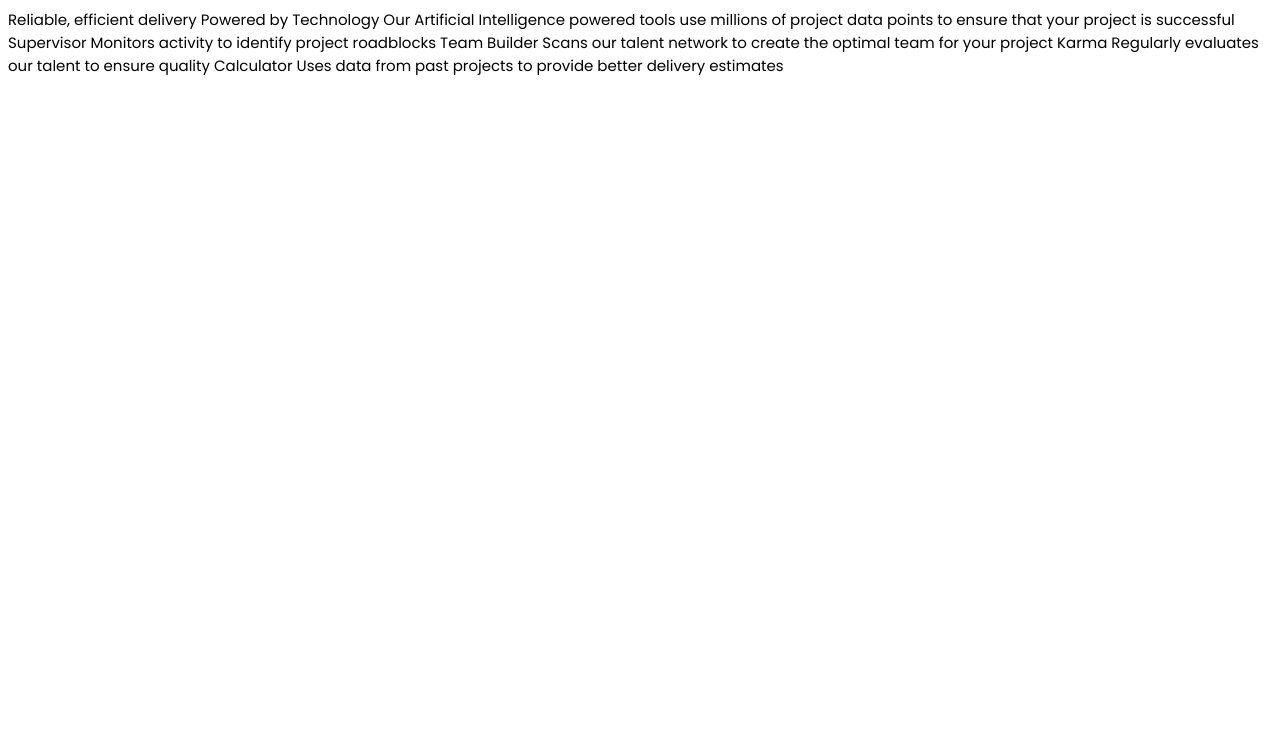
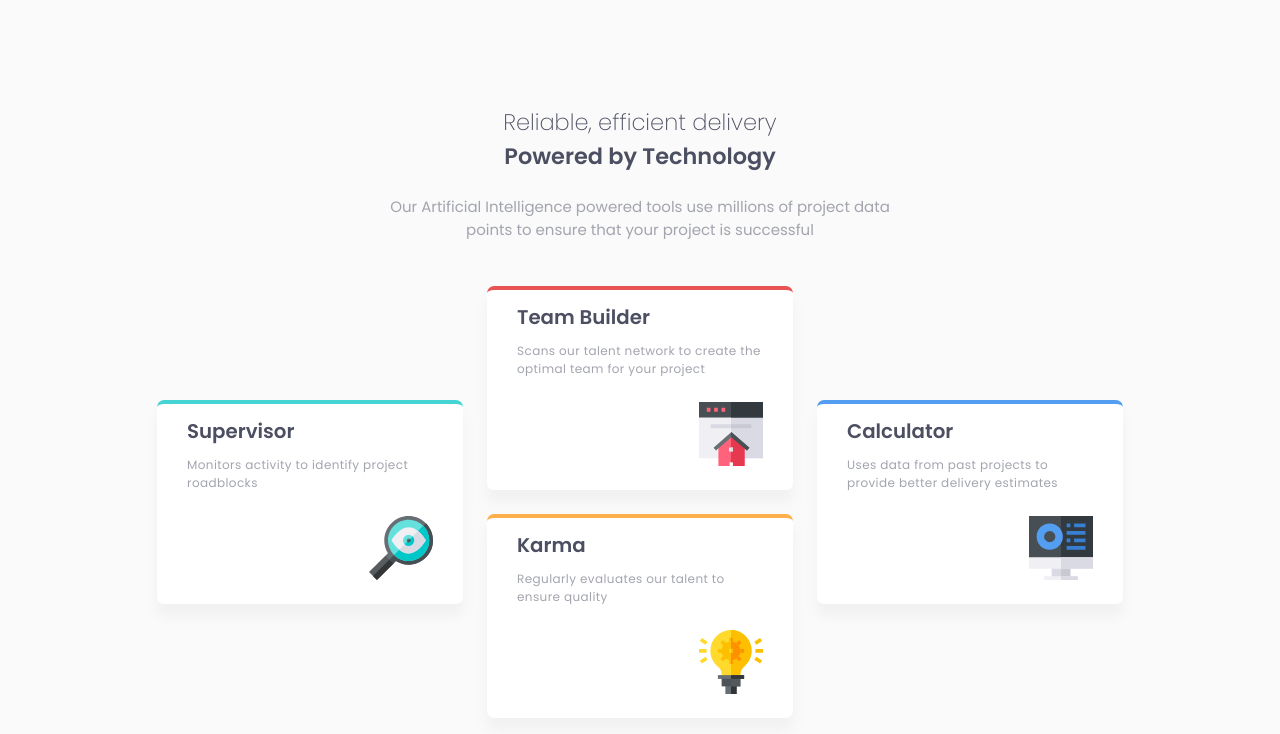
Before and after one commit to bfc0/frontend-challenge-2, a plain HTML site: page index.html in a window 1280 px wide. Drawn offline with Linux system fonts and the light colour scheme.

Commit message:
complete

```diff
--- a/index.html
+++ b/index.html
@@ -15,23 +15,43 @@
 
 <body>
 
-  Reliable, efficient delivery
-  Powered by Technology
-
+  <header>
+    <h2>Reliable, efficient delivery</h2>
+    <h1>Powered by Technology</h1>
+    <p class="heading-text">
       Our Artificial Intelligence powered tools use millions of project data points
       to ensure that your project is successful
+    </p>
+  </header>
+  <main>
 
-  Supervisor
+    <div class="column">
+      <div class="card one">
+        <h3>Supervisor</h3>
         Monitors activity to identify project roadblocks
-
-  Team Builder
+        <img src="./images/icon-supervisor.svg" alt="a looking glass with an eye">
+      </div>
+    </div>
+    <div class="column">
+      <div class="card two">
+        <h3>Team Builder</h3>
         Scans our talent network to create the optimal team for your project
-
-  Karma
+        <img src="./images/icon-team-builder.svg" alt="icon of a house">
+      </div>
+      <div class="card three">
+        <h3>Karma</h3>
         Regularly evaluates our talent to ensure quality
-
-  Calculator
+        <img src="./images/icon-karma.svg" alt="a cog in a lamp">
+      </div>
+    </div>
+    <div class="column">
+      <div class="card four">
+        <h3>Calculator</h3>
         Uses data from past projects to provide better delivery estimates
+        <img src="./images/icon-calculator.svg" alt="icon of a monitor">
+      </div>
+    </div>
+  </main>
 
 
 </body>
--- a/style.css
+++ b/style.css
@@ -2,10 +2,140 @@
 html,
 body {
     box-sizing: border-box;
+    padding: 0;
+    margin: 0;
 }
 
+body,
+html {
+    width: 100%;
+}
+
+h1,
+h2,
+h3,
+div,
+header,
+main {
+    /* border: 1px solid black; */
+}
 
 body {
     font-family: 'Poppins', sans-serif;
     font-size: 15px;
+    color: var(--clr-grayish-blue);
+    background-color: var(--clr-very-light-gray);
+    height: 100%;
 }
+
+header {
+    margin: 3em;
+    margin-top: 7em;
+    width: min(80%, 500px);
+    margin-inline: auto;
+    display: flex;
+    flex-direction: column;
+    align-items: stretch;
+}
+
+h2 {
+    font-weight: 200;
+    margin: auto;
+    text-align: center;
+    color: var(--clr-dark-blue);
+}
+
+h1 {
+    margin: auto;
+    font-size: 1.4rem;
+    text-align: center;
+    color: var(--clr-dark-blue);
+    font-weight: 600;
+    margin-bottom: 1em;
+}
+
+h3 {
+    color: var(--clr-dark-blue);
+    font-weight: 600;
+    font-size: 1.65em;
+    margin-bottom: 0.5em;
+    letter-spacing: 0;
+}
+
+.heading-text {
+    text-align: center;
+}
+
+main {
+    width: min(90%, 1000px);
+    margin: auto;
+}
+
+.card {
+    background-color: white;
+    border-radius: 0.6em;
+    padding-inline: 2.5em;
+    padding-block: 1em;
+    margin-inline: 1em;
+    margin-block: 2.5em;
+    font-size: 0.8em;
+    letter-spacing: 0.4px;
+    box-shadow: 0 1em 1em var(--clr-box-shadow);
+}
+
+.one {
+    border-top: 4px solid var(--clr-cyan);
+}
+
+.two {
+    border-top: 4px solid var(--clr-red);
+}
+
+.three {
+    border-top: 4px solid var(--clr-orange);
+}
+
+.four {
+    border-top: 4px solid var(--clr-blue);
+}
+
+img {
+    display: block;
+    text-align: end;
+    margin: 2em 0 1em auto;
+}
+
+.column div:first-of-type {
+    margin-top: 0;
+}
+
+@media (min-width:750px) {
+    main {
+        display: flex;
+        justify-content: center;
+    }
+
+    .card {
+        margin-block: 1em;
+    }
+
+    .column {
+        display: flex;
+        flex-direction: column;
+        justify-content: center;
+        flex-basis: 33%;
+    }
+}
+
+:root {
+    --clr-red: hsl(0, 78%, 62%);
+    --clr-cyan: hsl(180, 62%, 55%);
+    --clr-orange: hsl(34, 97%, 64%);
+    --clr-blue: hsl(212, 86%, 64%);
+
+    --clr-dark-blue: hsl(234, 12%, 34%);
+    --clr-grayish-blue: hsl(229, 6%, 66%);
+    --clr-very-light-gray: hsl(0, 0%, 98%);
+
+    --clr-box-shadow: hsla(229, 6%, 66%, 0.1);
+}
```
Lines whose indentation alone changed are shown as unchanged.
